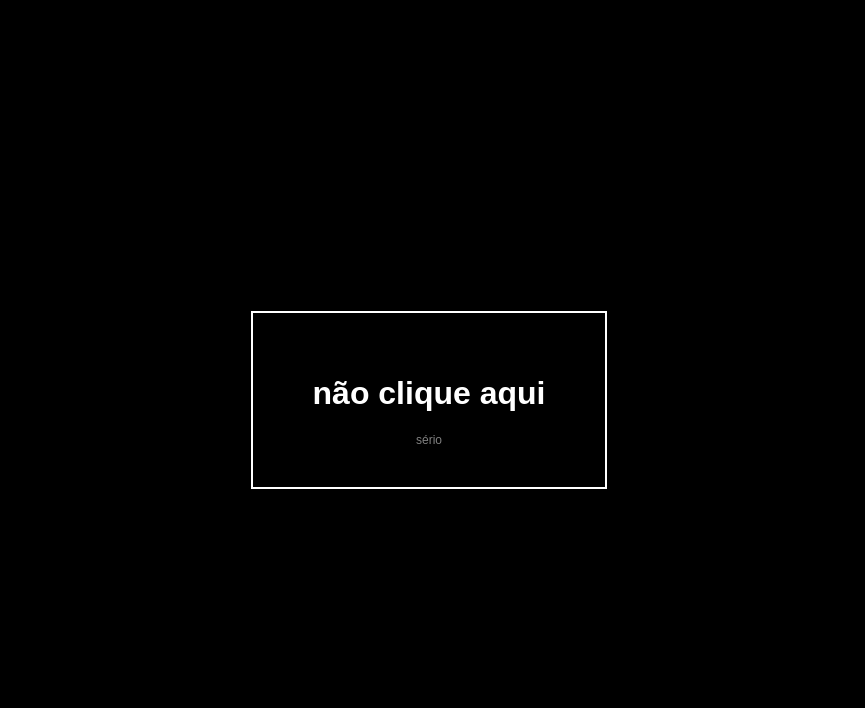
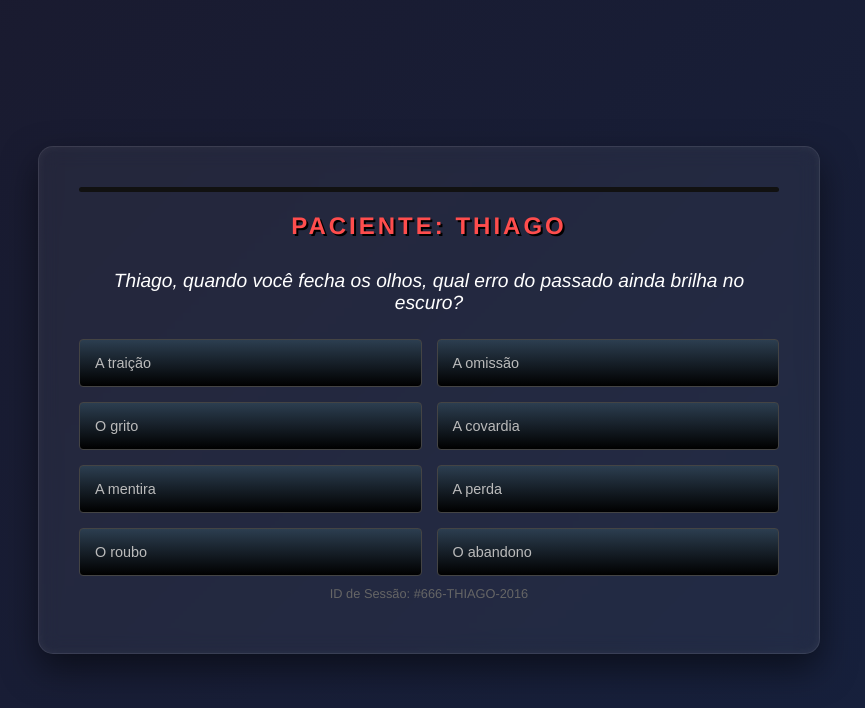
Before and after one commit to nova12335/BloxFall, a plain HTML site: page index.html in a window 1280 px wide. Shown: the whole page, without its empty margins (211-1076 px from the left). Drawn offline with Linux system fonts and the light colour scheme.

Commit message:
Update index.html

```diff
--- a/index.html
+++ b/index.html
@@ -1,55 +1,183 @@
 <!DOCTYPE html>
-<html lang="pt-BR">
+<html lang="pt-br">
 <head>
-  <meta charset="UTF-8" />
-  <title>Não clique</title>
-  <meta name="viewport" content="width=device-width, initial-scale=1.0" />
+    <meta charset="UTF-8">
+    <meta name="viewport" content="width=device-width, initial-scale=1.0">
+    <title>Avaliação Psicológica Sistêmica - T.H.I.A.G.O.</title>
     <style>
-    html, body {
+        /* UI Style 2016: Gradients, Shadows, and Helvetica/Arial */
+        body {
+            background: linear-gradient(135deg, #1a1a2e 0%, #16213e 100%);
+            color: #e0e0e0;
+            font-family: "Helvetica Neue", Helvetica, Arial, sans-serif;
+            display: flex;
+            justify-content: center;
+            align-items: center;
+            min-height: 100vh;
             margin: 0;
-      padding: 0;
-      width: 100%;
-      height: 100%;
-      background: #000;
-      color: #fff;
-      font-family: Arial, Helvetica, sans-serif;
-      display: flex;
-      align-items: center;
-      justify-content: center;
+            overflow-x: hidden;
         }
 
-    .box {
+        #quiz-container {
+            background: rgba(255, 255, 255, 0.05);
+            border: 1px solid rgba(255, 255, 255, 0.1);
+            border-radius: 15px;
+            box-shadow: 0 15px 35px rgba(0,0,0,0.5), inset 0 0 10px rgba(255,255,255,0.05);
+            padding: 40px;
+            width: 90%;
+            max-width: 700px;
             text-align: center;
-      cursor: pointer;
-      user-select: none;
-      padding: 40px 60px;
-      border: 2px solid #fff;
-      transition: all 0.25s ease;
+            backdrop-filter: blur(10px);
         }
 
-    .box:hover {
-      background: #fff;
-      color: #000;
-      transform: scale(1.05);
+        h1 {
+            font-size: 24px;
+            text-transform: uppercase;
+            letter-spacing: 3px;
+            margin-bottom: 30px;
+            color: #ff4d4d;
+            text-shadow: 2px 2px #000;
         }
 
-    .small {
-      font-size: 12px;
-      opacity: 0.5;
+        .question-text {
+            font-size: 1.2em;
+            margin-bottom: 25px;
+            font-style: italic;
+            color: #fff;
+        }
+
+        .options-grid {
+            display: grid;
+            grid-template-columns: 1fr 1fr;
+            gap: 15px;
+        }
+
+        .option-btn {
+            background: linear-gradient(to bottom, #2c3e50, #000000);
+            border: 1px solid #444;
+            color: #bbb;
+            padding: 15px;
+            cursor: pointer;
+            transition: all 0.2s;
+            border-radius: 4px;
+            font-size: 0.9em;
+            text-align: left;
+        }
+
+        .option-btn:hover {
+            background: #ff4d4d;
+            color: white;
+            box-shadow: 0 0 15px rgba(255, 77, 77, 0.6);
+            transform: scale(1.02);
+        }
+
+        .progress-bar {
+            width: 100%;
+            height: 5px;
+            background: #111;
+            margin-bottom: 20px;
+            border-radius: 10px;
+        }
+
+        .progress-fill {
+            height: 100%;
+            background: #ff4d4d;
+            width: 0%;
+            transition: width 0.3s;
+        }
+
+        #result {
+            display: none;
+            color: #ff4d4d;
+            font-family: 'Courier New', Courier, monospace;
+        }
+
+        .thiago-label {
+            font-size: 0.8em;
+            color: #666;
             margin-top: 10px;
         }
     </style>
 </head>
 <body>
-  <div class="box" onclick="rickroll()">
-    <h1>não clique aqui</h1>
-    <div class="small">sério</div>
+
+<div id="quiz-container">
+    <div class="progress-bar"><div class="progress-fill" id="progress"></div></div>
+    <div id="quiz-content">
+        <h1 id="title">PACIENTE: THIAGO</h1>
+        <p class="question-text" id="question">Carregando análise...</p>
+        <div class="options-grid" id="options">
+            </div>
+        <p class="thiago-label">ID de Sessão: #666-THIAGO-2016</p>
+    </div>
+
+    <div id="result">
+        <h2>ANÁLISE CONCLUÍDA</h2>
+        <p id="final-msg"></p>
+        <p><em>"O silêncio do Thiago diz mais que suas respostas."</em></p>
+    </div>
 </div>
 
 <script>
-    function rickroll() {
-      window.location.href = "https://www.youtube.com/watch?v=dQw4w9WgXcQ";
+    const questions = [
+        { q: "Thiago, quando você fecha os olhos, qual erro do passado ainda brilha no escuro?", a: ["A traição", "A omissão", "O grito", "A covardia", "A mentira", "A perda", "O roubo", "O abandono"] },
+        { q: "Qual o cheiro do trauma que você esconde na gaveta, Thiago?", a: ["Mofo", "Sangue metálico", "Perfume barato", "Gasolina", "Chuva", "Lixo", "Antisséptico", "Poeira"] },
+        { q: "Se eu perguntasse para sua mãe sobre aquele dia, ela choraria?", a: ["Sim, de ódio", "Sim, de pena", "Não, ela esqueceu", "Ela não fala disso", "Não, ela me apoia", "Ela nem sabe", "Talvez", "Ela riria"] },
+        { q: "Quem é a pessoa que você mais deseja que sofra hoje?", a: ["Meu ex-eu", "Um rival", "Um parente", "Ninguém (mentira)", "Aquele amigo", "O sistema", "Deus", "O Thiago"] },
+        // ... Vou gerar uma lógica para preencher as 40 rapidamente abaixo
+    ];
+
+    // Gerador de questões automáticas para completar 40 com temas invasivos
+    const temas = ["culpa", "medo", "infância", "segredos", "espelho", "morte", "desejo", "fracasso"];
+    for(let i = 5; i <= 40; i++) {
+        questions.push({
+            q: `Questão ${i}: Thiago, por que você ainda finge que ${temas[i%8]} não te persegue?`,
+            a: ["Eu não finjo", "Dói muito", "Você sabe por que", "Cale a boca", "Não é da sua conta", "Estou tentando", "Sempre soube", "Socorro"]
+        });
     }
+
+    let currentIdx = 0;
+    let score = 0;
+
+    function loadQuestion() {
+        const q = questions[currentIdx];
+        document.getElementById("question").innerText = q.q;
+        const optionsDiv = document.getElementById("options");
+        optionsDiv.innerHTML = "";
+
+        q.a.forEach((text, i) => {
+            const btn = document.createElement("button");
+            btn.className = "option-btn";
+            btn.innerText = text;
+            btn.onclick = () => nextQuestion(i);
+            optionsDiv.appendChild(btn);
+        });
+
+        document.getElementById("progress").style.width = `${(currentIdx / 40) * 100}%`;
+    }
+
+    function nextQuestion(choiceIdx) {
+        score += choiceIdx; // Apenas para gerar um resultado variável
+        currentIdx++;
+
+        if (currentIdx < questions.length) {
+            loadQuestion();
+        } else {
+            showResult();
+        }
+    }
+
+    function showResult() {
+        document.getElementById("quiz-content").style.display = "none";
+        document.getElementById("result").style.display = "block";
+        const msg = score > 150 ?
+            "Thiago, seu perfil indica uma psicose latente alimentada por remorso. O passado não morreu, ele está sentado ao seu lado." :
+            "Thiago, você é um mestre em esconder o que sente, mas seus batimentos cardíacos entregam a culpa que você carrega nos ombros.";
+        document.getElementById("final-msg").innerText = msg;
+    }
+
+    loadQuestion();
 </script>
+
 </body>
 </html>
```
Lines whose indentation alone changed are shown as unchanged.
